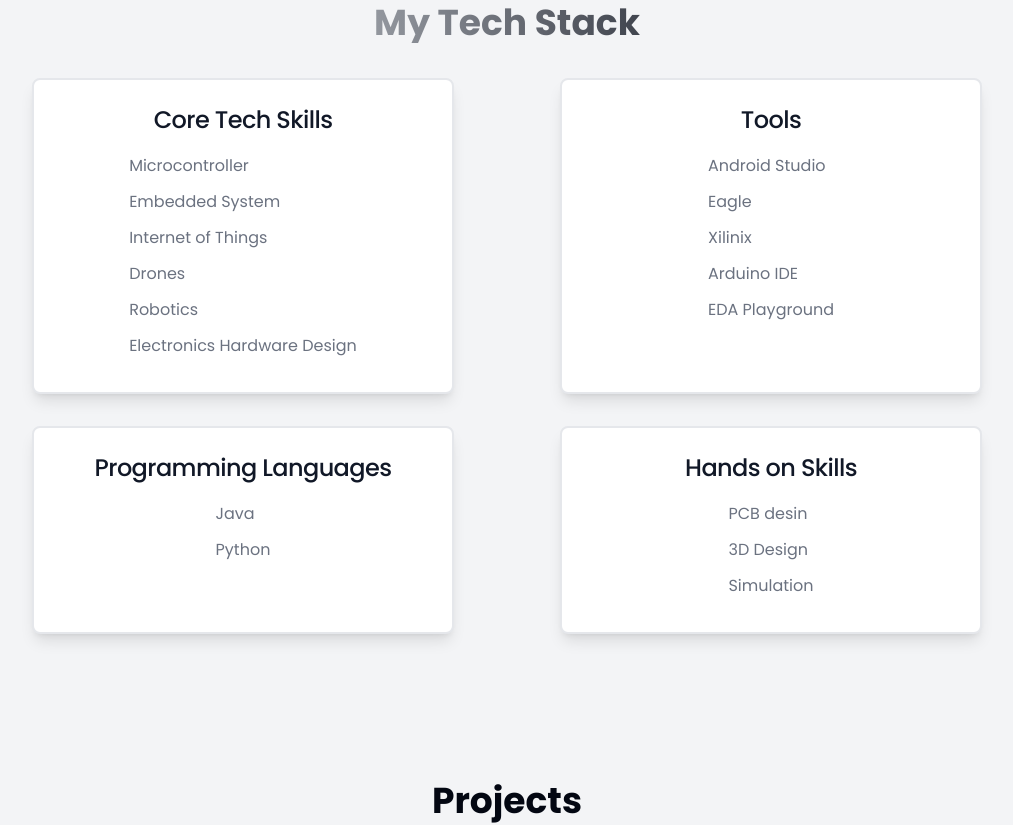
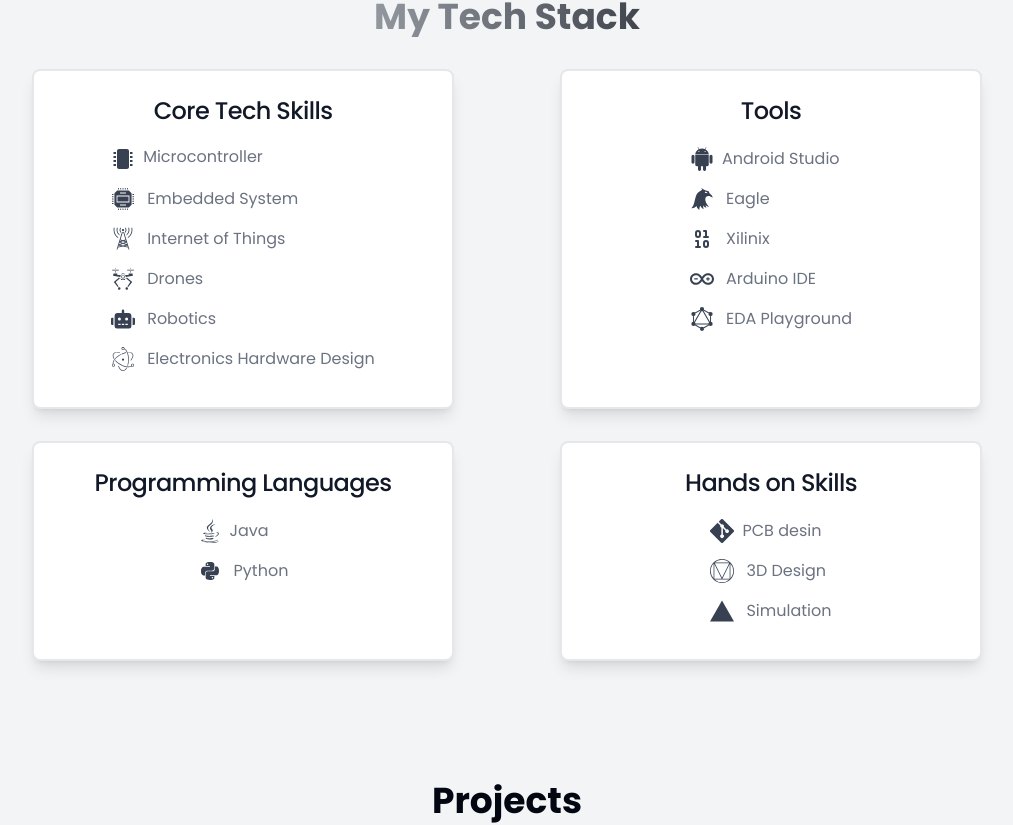
Before and after one commit to Geekypintu2007013/Portfolio_, a React (Vite) app: page / in a window 1280 px wide. Shown: the part 1043-1868 px from the top of the page, without its empty margins (133-1146 px from the left). Built offline with nearby package versions, Linux system fonts and the light colour scheme.

Commit message:
final update

```diff
--- a/package.json
+++ b/package.json
@@ -18,7 +18,7 @@
 		"react-dom": "^18.2.0",
 		"react-form-hook": "^0.0.1",
 		"react-hook-form": "^7.45.2",
-		"react-icons": "^4.12.0",
+		"react-icons": "^5.0.1",
 		"react-router-dom": "^6.14.2",
 		"react-scroll": "^1.8.9",
 		"typewriter-effect": "^2.20.1",
--- a/src/Sections/About.jsx
+++ b/src/Sections/About.jsx
@@ -1,30 +1,22 @@
 import Card from "../Components/Card";
-// import { DiHtml5, DiCss3, DiJsBadge, DiReact } from "react-icons/di";
-// import { GiCpu } from "react-icons/Gi";
-// import { GiRadioTower } from "react-icons/Gi";
-// import { GiEagleHead } from "react-icons/Gi";
-// import { LuBinary } from "react-icons/Lu";
-// import { GiDeliveryDrone } from "react-icons/Gi";
-// import { SiElectron } from "react-icons/si";
-// import { SiArduino } from "react-icons/si";
-// import { BsAndroid2 } from "react-icons/bs";
-// import { FaRobot } from "react-icons/fa";
-// import { SiMaterialdesign } from "react-icons/si";
-// import { BiSolidMicrochip } from "react-icons/Bi";
-// import { BiLogoPython } from "react-icons/Bi";
-// import {
-//   SiTypescript,
-//   SiTailwindcss,
-//   SiExpress,
-//   SiMongodb,
-//   SiFirebase,
-//   SiGraphql,
-//   SiKotlin,
-//   SiVercel,
-// } from "react-icons/si";
-// import { BsGit } from "react-icons/bs";
-// import { FaNodeJs, FaJava } from "react-icons/fa";
-// import { VscGithub } from "react-icons/vsc";
+
+import { LuBinary } from "react-icons/lu";
+import { FaRobot, FaJava } from "react-icons/fa";
+import { BsAndroid2, BsGit } from "react-icons/bs";
+import { BiSolidMicrochip, BiLogoPython } from "react-icons/bi";
+import {
+  GiCpu,
+  GiRadioTower,
+  GiEagleHead,
+  GiDeliveryDrone,
+} from "react-icons/gi";
+import {
+  SiElectron,
+  SiMaterialdesign,
+  SiArduino,
+  SiGraphql,
+  SiVercel,
+} from "react-icons/si";
 
 const About = function () {
   return (
@@ -63,37 +55,37 @@
 				</a> */}
           <ul role="list" className=" flex flex-col space-y-4 my-3 ">
             <li className="flex space-x-2 ">
-              {/* <BiSolidMicrochip className="text-2xl dark:text-gray-300 text-gray-700"></BiSolidMicrochip> */}
+              <BiSolidMicrochip className="text-2xl dark:text-gray-300 text-gray-700"></BiSolidMicrochip>
               <span className="text-base font-normal leading-tight text-gray-500 dark:text-gray-400">
                 Microcontroller
               </span>
             </li>
             <li className="flex space-x-3 items-center text-left">
-              {/* <GiCpu className="text-2xl   dark:text-gray-300 text-gray-700"></GiCpu> */}
+              <GiCpu className="text-2xl   dark:text-gray-300 text-gray-700"></GiCpu>
               <span className="text-base font-normal leading-tight text-gray-500 dark:text-gray-400">
                 Embedded System
               </span>
             </li>
             <li className="flex space-x-3 items-center">
-              {/* <GiRadioTower className="text-2xl   dark:text-gray-300 text-gray-700"></GiRadioTower> */}
+              <GiRadioTower className="text-2xl   dark:text-gray-300 text-gray-700"></GiRadioTower>
               <span className="text-base font-normal leading-tight text-gray-500 dark:text-gray-400">
                 Internet of Things
               </span>
             </li>
             <li className="flex space-x-3 items-center">
-              {/* <GiDeliveryDrone className="text-2xl   dark:text-gray-300 text-gray-700"></GiDeliveryDrone> */}
+              <GiDeliveryDrone className="text-2xl   dark:text-gray-300 text-gray-700"></GiDeliveryDrone>
               <span className="text-base font-normal leading-tight text-gray-500 dark:text-gray-400">
                 Drones{" "}
               </span>
             </li>
             <li className="flex space-x-3 items-center">
-              {/* <FaRobot className="text-2xl  dark:text-gray-300 text-gray-700"></FaRobot> */}
+              <FaRobot className="text-2xl  dark:text-gray-300 text-gray-700"></FaRobot>
               <span className="text-base font-normal leading-tight text-gray-500 dark:text-gray-400">
                 Robotics
               </span>
             </li>
             <li className="flex space-x-3 items-center">
-              {/* <SiElectron className="text-2xl  dark:text-gray-300 text-gray-700"></SiElectron> */}
+              <SiElectron className="text-2xl  dark:text-gray-300 text-gray-700"></SiElectron>
               <span className="text-base font-normal leading-tight text-gray-500 dark:text-gray-400">
                 Electronics Hardware Design
               </span>
@@ -104,31 +96,31 @@
         <Card heading="Tools">
           <ul role="list" className="space-y-4 my-3">
             <li className="flex space-x-2 items-center">
-              {/* <BsAndroid2 className="text-2xl dark:text-gray-300 text-gray-700"></BsAndroid2> */}
+              <BsAndroid2 className="text-2xl dark:text-gray-300 text-gray-700"></BsAndroid2>
               <span className="text-base font-normal leading-tight text-gray-500 dark:text-gray-400 ">
                 Android Studio
               </span>
             </li>
             <li className="flex space-x-3 items-center">
-              {/* <GiEagleHead className="text-2xl   dark:text-gray-300 text-gray-700"></GiEagleHead> */}
+              <GiEagleHead className="text-2xl   dark:text-gray-300 text-gray-700"></GiEagleHead>
               <span className="text-base font-normal leading-tight text-gray-500 dark:text-gray-400 ">
                 Eagle
               </span>
             </li>
             <li className="flex space-x-3 items-center">
-              {/* <LuBinary className="text-2xl   dark:text-gray-300 text-gray-700"></LuBinary> */}
+              <LuBinary className="text-2xl   dark:text-gray-300 text-gray-700"></LuBinary>
               <span className="text-base font-normal leading-tight text-gray-500 dark:text-gray-400 ">
                 Xilinix
               </span>
             </li>
             <li className="flex space-x-3 items-center">
-              {/* <SiArduino className="text-2xl   dark:text-gray-300 text-gray-700"></SiArduino> */}
+              <SiArduino className="text-2xl   dark:text-gray-300 text-gray-700"></SiArduino>
               <span className="text-base font-normal leading-tight text-gray-500 dark:text-gray-400">
                 Arduino IDE
               </span>
             </li>
             <li className="flex space-x-3 items-center">
-              {/* <SiGraphql className="text-2xl  dark:text-gray-300 text-gray-700"></SiGraphql> */}
+              <SiGraphql className="text-2xl  dark:text-gray-300 text-gray-700"></SiGraphql>
               <span className="text-base font-normal leading-tight text-gray-500 dark:text-gray-400">
                 EDA Playground
               </span>
@@ -138,13 +130,13 @@
         <Card heading="Programming Languages">
           <ul role="list" className="space-y-4 my-3">
             <li className="flex space-x-2 items-center">
-              {/* <FaJava className="text-2xl dark:text-gray-300 text-gray-700"></FaJava> */}
+              <FaJava className="text-2xl dark:text-gray-300 text-gray-700"></FaJava>
               <span className="text-base font-normal leading-tight text-gray-500 dark:text-gray-400 ">
                 Java
               </span>
             </li>
             <li className="flex space-x-3 items-center">
-              {/* <BiLogoPython className="text-2xl   dark:text-gray-300 text-gray-700"></BiLogoPython> */}
+              <BiLogoPython className="text-2xl   dark:text-gray-300 text-gray-700"></BiLogoPython>
               <span className="text-base font-normal leading-tight text-gray-500 dark:text-gray-400 ">
                 Python
               </span>
@@ -154,19 +146,19 @@
         <Card heading="Hands on Skills">
           <ul role="list" className="space-y-4 my-3 ">
             <li className="flex space-x-2 items-center">
-              {/* <BsGit className="text-2xl dark:text-gray-300 text-gray-700"></BsGit> */}
+              <BsGit className="text-2xl dark:text-gray-300 text-gray-700"></BsGit>
               <span className="text-base font-normal leading-tight text-gray-500 dark:text-gray-400 ">
                 PCB desin
               </span>
             </li>
             <li className="flex space-x-3 items-center">
-              {/* <SiMaterialdesign className="text-2xl   dark:text-gray-300 text-gray-700"></SiMaterialdesign> */}
+              <SiMaterialdesign className="text-2xl   dark:text-gray-300 text-gray-700"></SiMaterialdesign>
               <span className="text-base font-normal leading-tight text-gray-500 dark:text-gray-400 ">
                 3D Design
               </span>
             </li>
             <li className="flex space-x-3 items-center">
-              {/* <SiVercel className="text-2xl   dark:text-gray-300 text-gray-700"></SiVercel> */}
+              <SiVercel className="text-2xl   dark:text-gray-300 text-gray-700"></SiVercel>
               <span className="text-base font-normal leading-tight text-gray-500 dark:text-gray-400 ">
                 Simulation
               </span>
--- a/vite.config.js
+++ b/vite.config.js
@@ -6,7 +6,7 @@
   plugins: [react()],
   build: {
     rollupOptions: {
-      external: ["react-icons/Gi", "react-icons/Lu", "react-icons/Bi"],
+      // external: ["react-icons/Gi", "react-icons/Lu", "react-icons/Bi"],
     },
   },
 });
```
Also changed, not shown: 1 other file (tests, documents, lock files or other folders).
